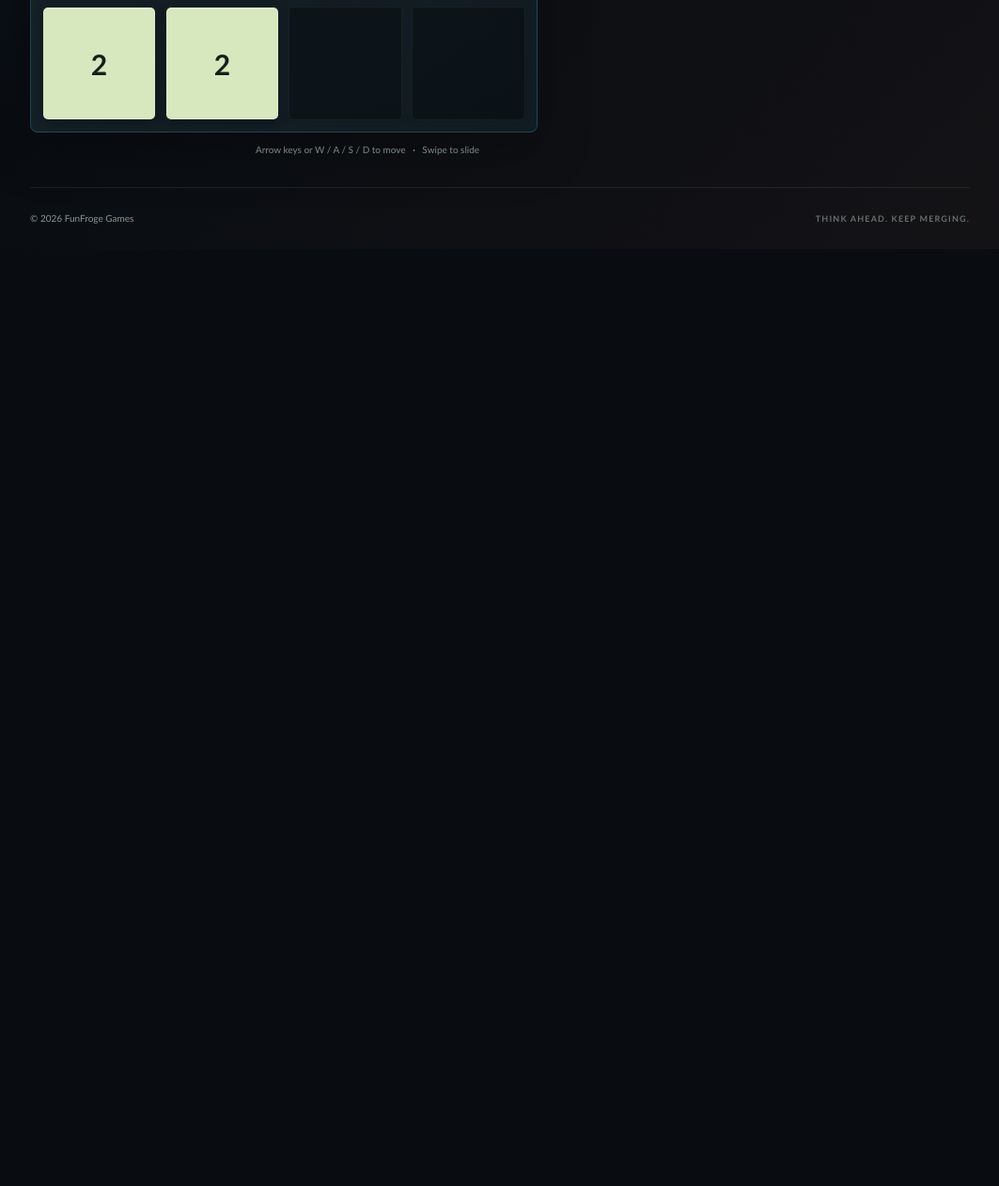
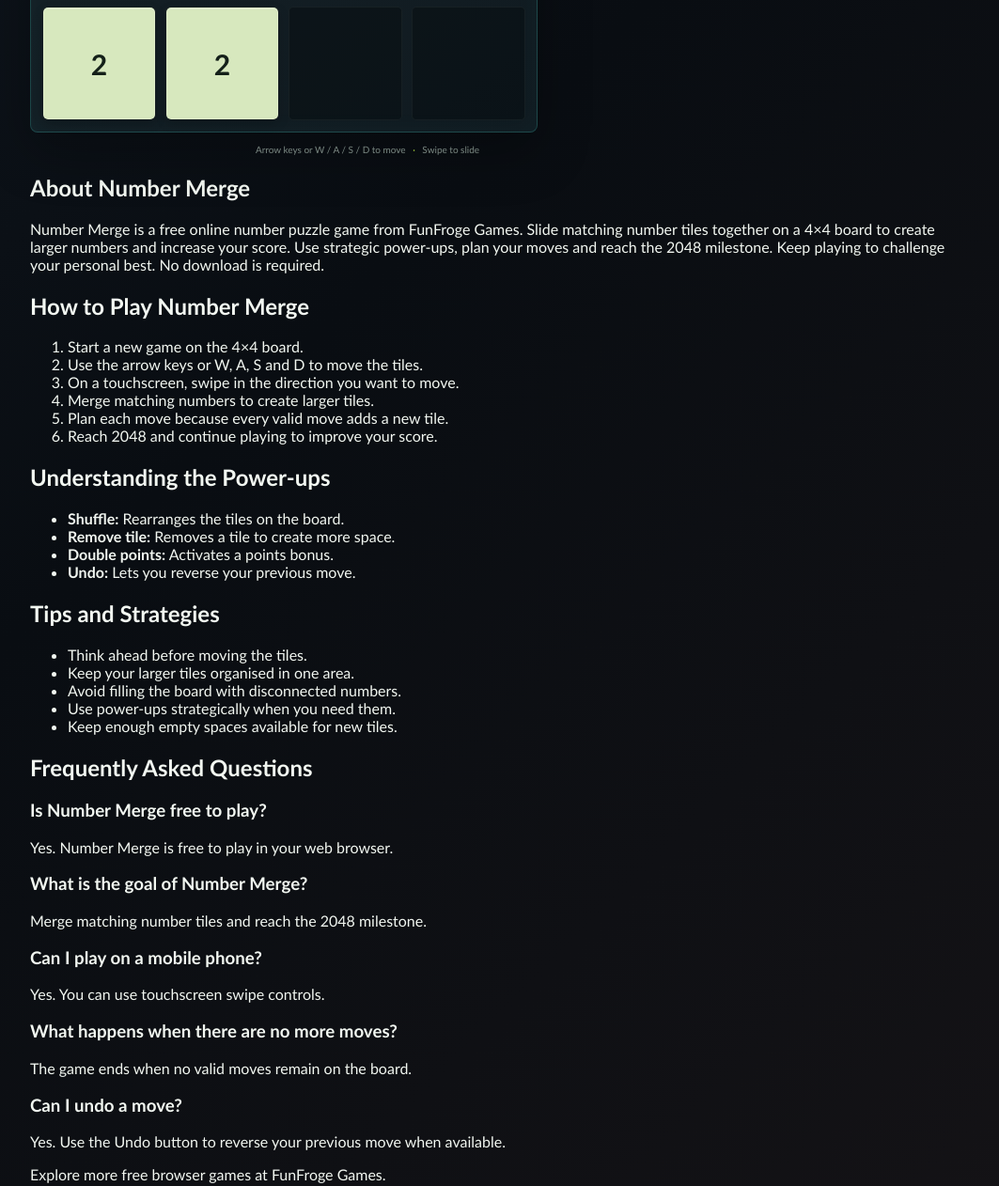
Before and after one commit to trend630-afk/funfroge, a plain HTML site: page Number Merge/index.html in a window 1280 px wide. Shown: the part 916-2178 px from the top of the page at 94% size, without its empty margins (108-1171 px from the left). Before the commit the page ends 1181 px from the top, so only its background shows below. Drawn offline with Linux system fonts and the light colour scheme.

Commit message:
Improve Number Merge SEO content and structured data

```diff
--- a/Number Merge/index.html
+++ b/Number Merge/index.html
@@ -4,8 +4,9 @@
 	<meta charset="UTF-8">
 	<meta name="viewport" content="width=device-width, initial-scale=1.0">
 	<meta name="theme-color" content="#090d12">
-	<meta name="description" content="Play Number Merge, a free number puzzle game from FunFroge Games. Merge matching numbers, build your highest score and challenge yourself.">
-	<title>Number Merge – FunFroge Games</title>
+	<meta name="description" content="Play Number Merge free online! Merge matching number tiles, use strategic power-ups and reach 2048 in this free browser puzzle game.">
+<link rel="canonical" href="https://trend630-afk.github.io/funfroge/Number%20Merge/">
+<title>Number Merge - Free Online Number Puzzle Game | FunFroge Games</title>
 	<link rel="stylesheet" href="style.css">
 	<script src="script.js" defer></script>
 
@@ -17,7 +18,24 @@
 		gtag('js', new Date());
 		gtag('config', 'G-54RHV9042V');
 	</script>
-
+<script type="application/ld+json">
+{
+  "@context": "https://schema.org",
+  "@type": "VideoGame",
+  "name": "Number Merge",
+  "description": "A free browser-based number puzzle game. Merge matching tiles, use power-ups and reach 2048.",
+  "genre": ["Puzzle", "Strategy", "Casual"],
+  "gamePlatform": "Web Browser",
+  "applicationCategory": "Game",
+  "operatingSystem": "Any",
+  "url": "https://trend630-afk.github.io/funfroge/Number%20Merge/",
+  "author": {
+    "@type": "Organization",
+    "name": "FunFroge Games"
+  },
+  "isAccessibleForFree": true
+}
+</script>
 </head>
 <body>
 	<header class="site-header">
@@ -121,7 +139,66 @@
 			</aside>
 		</div>
 		<p class="sr-only" id="gameAnnouncement" role="status" aria-live="polite"></p>
-	</main>
+	<section class="game-info" aria-labelledby="about-number-merge">
+    <h2 id="about-number-merge">About Number Merge</h2>
+    <p>
+        Number Merge is a free online number puzzle game from FunFroge Games.
+        Slide matching number tiles together on a 4×4 board to create larger
+        numbers and increase your score. Use strategic power-ups, plan your
+        moves and reach the 2048 milestone. Keep playing to challenge your
+        personal best. No download is required.
+    </p>
+
+    <h2>How to Play Number Merge</h2>
+    <ol>
+        <li>Start a new game on the 4×4 board.</li>
+        <li>Use the arrow keys or W, A, S and D to move the tiles.</li>
+        <li>On a touchscreen, swipe in the direction you want to move.</li>
+        <li>Merge matching numbers to create larger tiles.</li>
+        <li>Plan each move because every valid move adds a new tile.</li>
+        <li>Reach 2048 and continue playing to improve your score.</li>
+    </ol>
+
+    <h2>Understanding the Power-ups</h2>
+    <ul>
+        <li><strong>Shuffle:</strong> Rearranges the tiles on the board.</li>
+        <li><strong>Remove tile:</strong> Removes a tile to create more space.</li>
+        <li><strong>Double points:</strong> Activates a points bonus.</li>
+        <li><strong>Undo:</strong> Lets you reverse your previous move.</li>
+    </ul>
+
+    <h2>Tips and Strategies</h2>
+    <ul>
+        <li>Think ahead before moving the tiles.</li>
+        <li>Keep your larger tiles organised in one area.</li>
+        <li>Avoid filling the board with disconnected numbers.</li>
+        <li>Use power-ups strategically when you need them.</li>
+        <li>Keep enough empty spaces available for new tiles.</li>
+    </ul>
+
+    <h2>Frequently Asked Questions</h2>
+
+    <h3>Is Number Merge free to play?</h3>
+    <p>Yes. Number Merge is free to play in your web browser.</p>
+
+    <h3>What is the goal of Number Merge?</h3>
+    <p>Merge matching number tiles and reach the 2048 milestone.</p>
+
+    <h3>Can I play on a mobile phone?</h3>
+    <p>Yes. You can use touchscreen swipe controls.</p>
+
+    <h3>What happens when there are no more moves?</h3>
+    <p>The game ends when no valid moves remain on the board.</p>
+
+    <h3>Can I undo a move?</h3>
+    <p>Yes. Use the Undo button to reverse your previous move when available.</p>
+
+    <p>
+        Explore more free browser games at
+        <a href="../Game%20Hub/index.html">FunFroge Games</a>.
+    </p>
+</section>
+</main>
 
 	<footer class="site-footer">
 		<span>© 2026 FunFroge Games</span>
```
